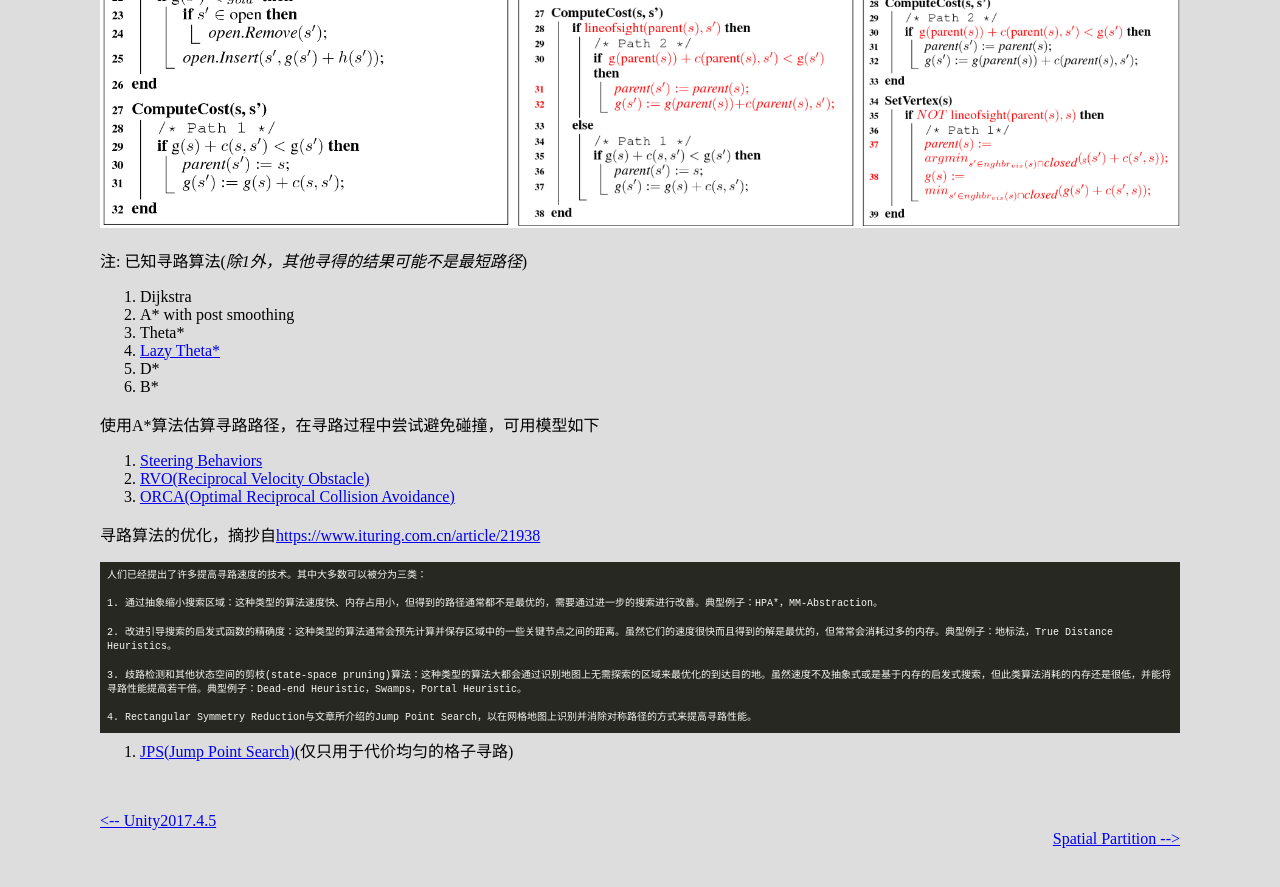
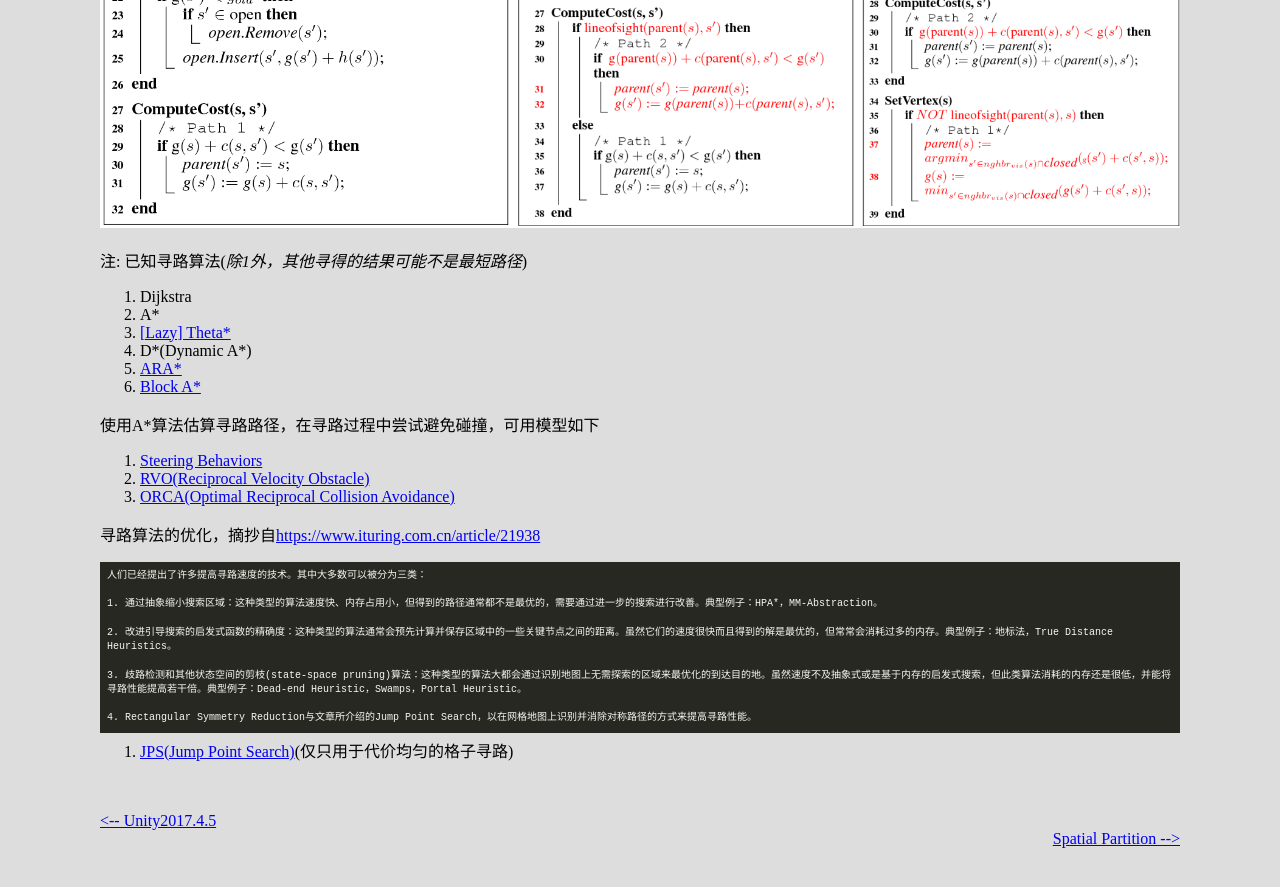
Before and after one commit to SylarLi/sylarli.github.io, a Jekyll site: the page built from _posts/2019-11-15-Pathfinding.md, in a window 1280 px wide and 900 px high, scrolled down 666 px. Shown: the top 887 px of the window. Built offline with Jekyll 4.4.1, drawn with Linux system fonts in a browser that asks for light colours.

Commit message:
upload post

```diff
--- a/_posts/2019-11-15-Pathfinding.md
+++ b/_posts/2019-11-15-Pathfinding.md
@@ -7,11 +7,11 @@ tags: [pathfinding steering behaviour collision avoidance]
 
 注: 已知寻路算法(*除1外，其他寻得的结果可能不是最短路径*)
 1. Dijkstra
-2. A* with post smoothing
-3. Theta\*
-4. [Lazy Theta\*]({{site.url}}/assets/pdf/Lazy-Theta.pdf)
-5. D*
-6. B*
+2. A*
+3. [[Lazy] Theta\*]({{site.url}}/assets/pdf/Lazy-Theta.pdf)
+4. D\*(Dynamic A\*)
+5. [ARA\*]({{site.url}}/assets/pdf/ARA_-Anytime-A_-with-Provable-Bounds-on-Sub-Optimality.pdf)
+6. [Block A\*]({{site.url}}/assets/pdf/Block-A_-Database-Driven-Search-with-Applications-in-Any-angle-Path-Planning.pdf)
 
 使用A\*算法估算寻路路径，在寻路过程中尝试避免碰撞，可用模型如下
 1. [Steering Behaviors](http://www.red3d.com/cwr/steer/)
```
Also changed, not shown: 2 other files.
